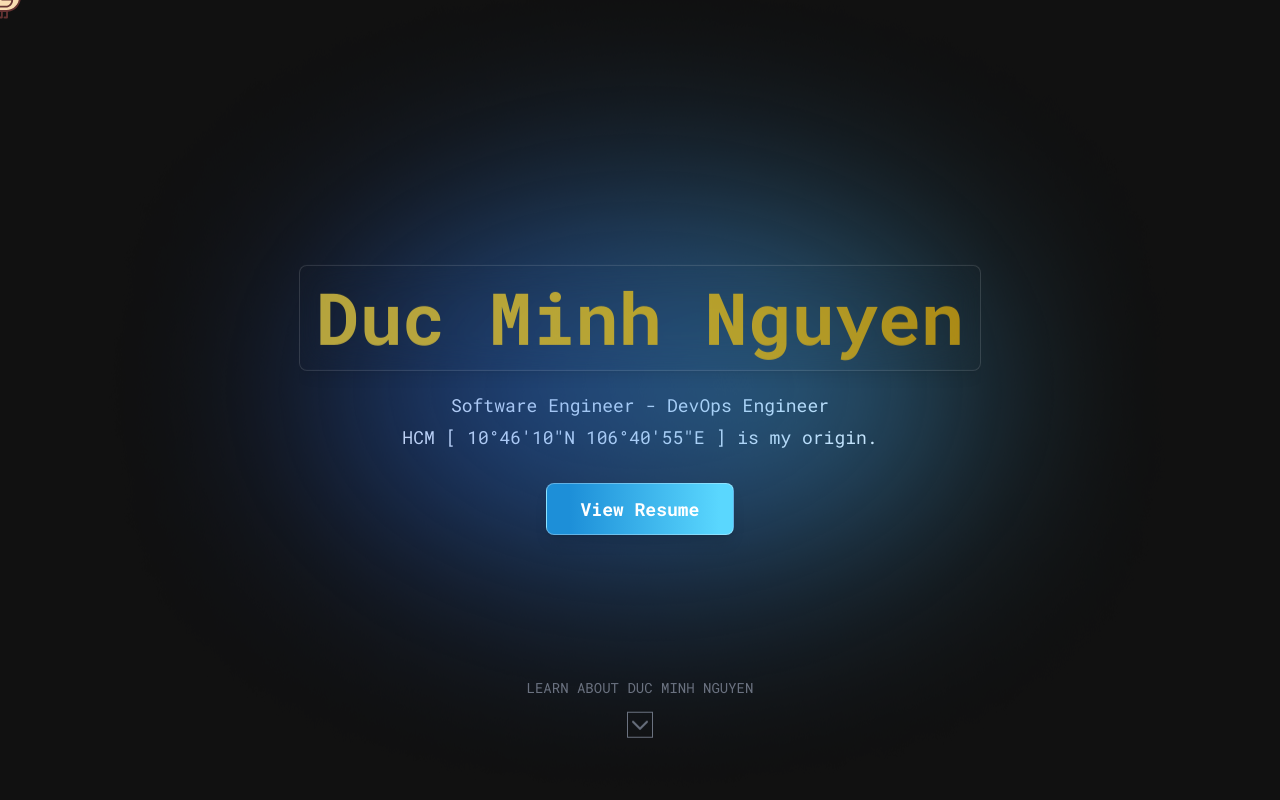
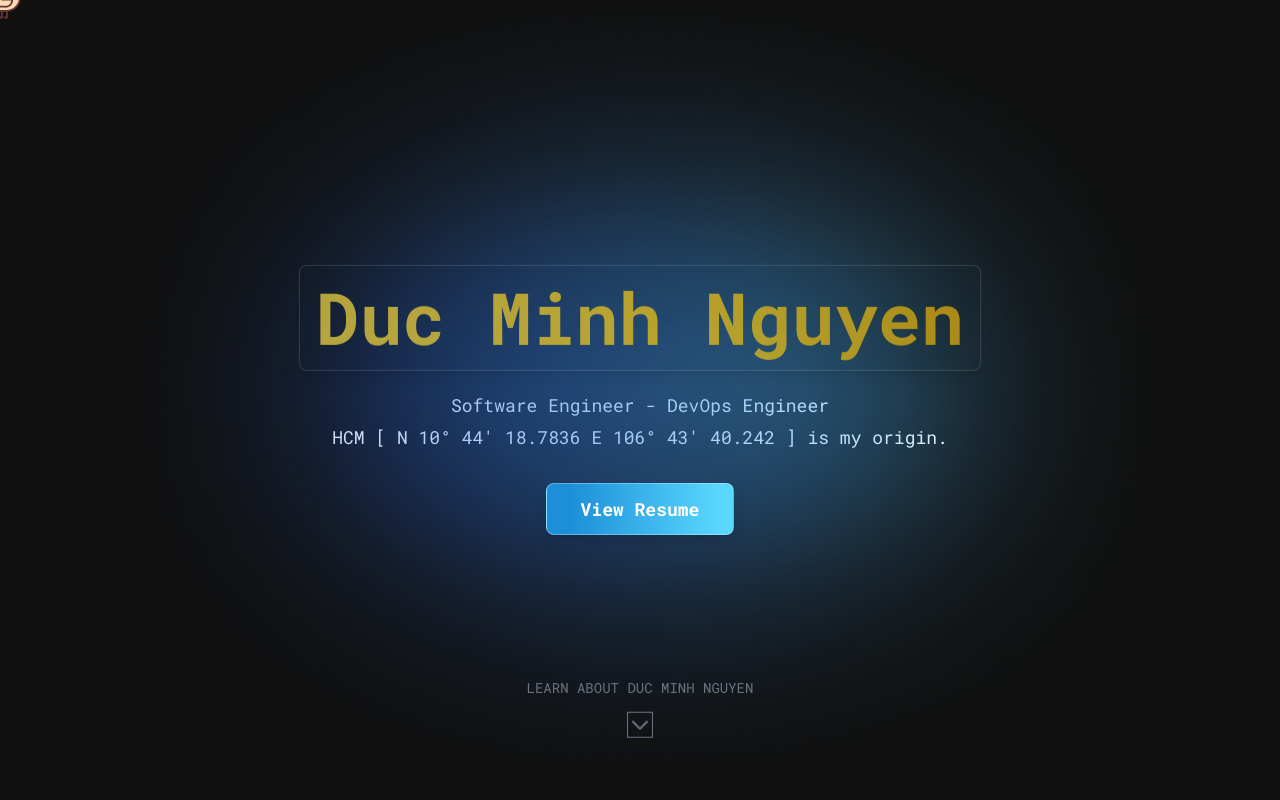
Before and after one commit to danielbaker06072001/personal-website, a Next.js app: page / in a window 1280 px wide. Shown: the top 800 px of the page. Built offline with nearby package versions, Linux system fonts and the light colour scheme.

Commit message:
change coordinate

```diff
--- a/components/Introduction.tsx
+++ b/components/Introduction.tsx
@@ -23,7 +23,7 @@ export default function Introduction() {
             </h1>
 
 			<p className="text-sm lg:text-lg md:text-base sm:text-sm pb-1">Software Engineer - DevOps Engineer</p>
-			<p className="text-sm lg:text-lg md:text-base sm:text-sm pb-8">HCM [ 10°46′10″N 106°40′55″E ] is my origin.</p>
+			<p className="text-sm lg:text-lg md:text-base sm:text-sm pb-8">HCM [ N 10° 44' 18.7836 E 106° 43' 40.242 ] is my origin.</p>
 			<ViewResumeButton />
 			<Image
 				src={Ellipse}
```
